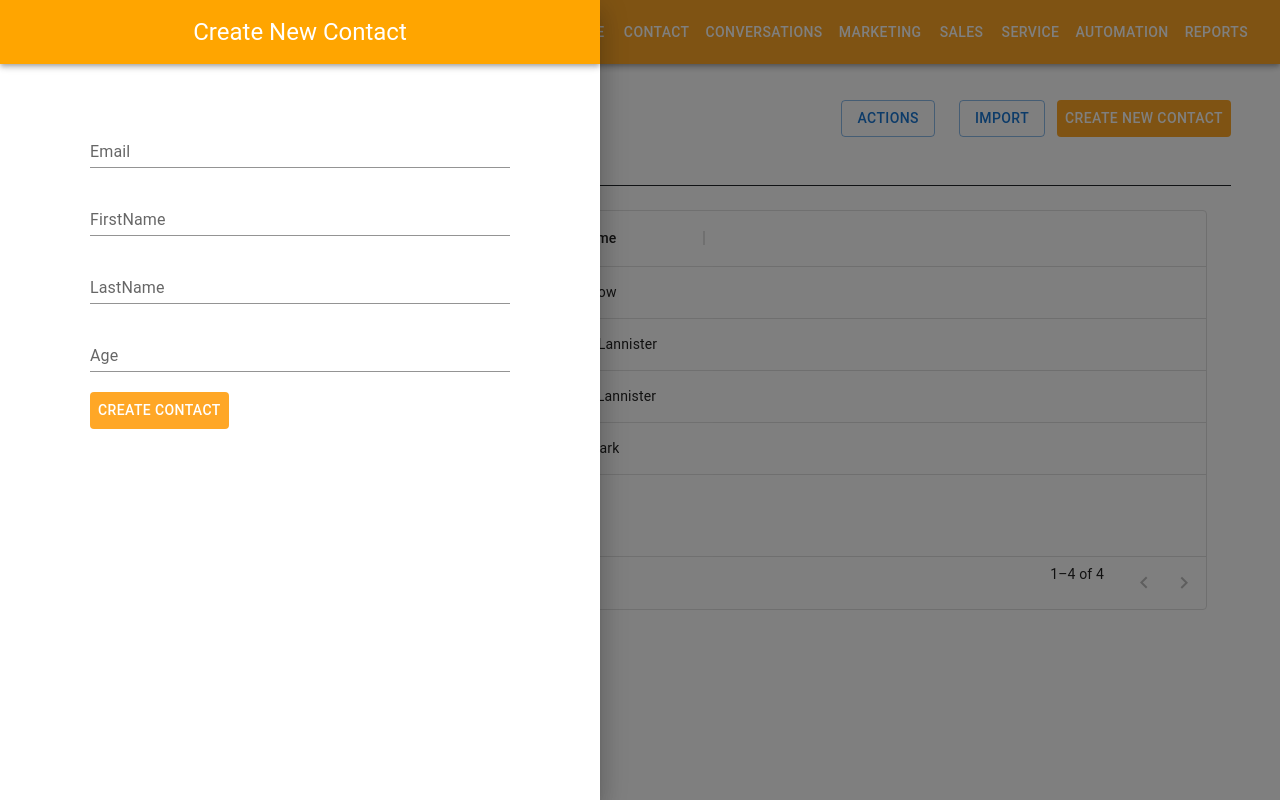
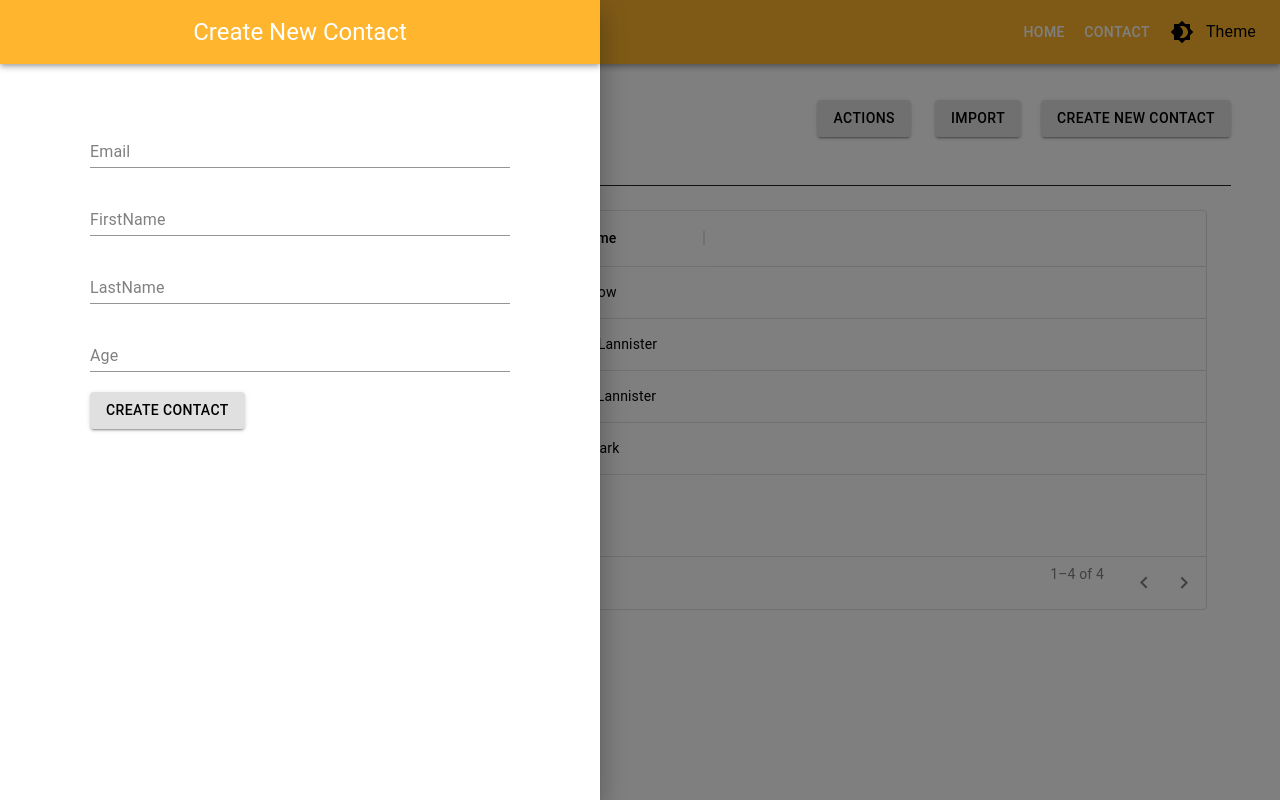
Before and after one commit to dfuseop-exe/crm-demo, a React (Create React App) app: page /Contact in a window 1280 px wide. Both pictures are taken after a click on the button "CREATE NEW CONTACT". Built offline with nearby package versions, Linux system fonts and the light colour scheme.

Commit message:
Dark mode Added

```diff
--- a/src/App.js
+++ b/src/App.js
@@ -1,5 +1,5 @@
-import { Container } from "@material-ui/core";
-import React from "react";
+import { Container} from "@material-ui/core";
+import React, { useState } from "react";
 import Navbar from "./Components/Navbar";
 import { BrowserRouter , Route , Switch  } from "react-router-dom";
 import Home from "./Components/Pages/Home";
@@ -8,16 +8,38 @@ import Contact from "./Components/Pages/Contact";
 
 function App() {
 
+  const [mode, setmode] = useState("white");
+
+  const togglemode = () => {
+
+    if (mode === "white") {
+      setmode("dark");
+      document.body.style.backgroundColor = "#212529";
+
+      document.body.style.color = "white";
+
+    } else {
+      setmode("white");
+      document.body.style.backgroundColor = "white";
+      document.body.style.color = "black";
+
+    }
+  };
+
   return(
-    <BrowserRouter>
+
+      <BrowserRouter>
       <Container>
-        <Navbar/>
+        <Navbar togglemode={togglemode} mode={mode}/>
         <Switch>
-          <Route exact path="/" component={Home} />
-          <Route exact path="/Contact" component={Contact} />
+
+          <Route exact path="/" ><Home togglemode={togglemode} mode={mode}/> </Route>
+          <Route exact path="/Contact"><Contact togglemode={togglemode} mode={mode}/></Route>
+
         </Switch>
       </Container>
     </BrowserRouter>
+
   )}
 
 export default App;
--- /dev/null
+++ b/src/Components/ADDForm.css
@@ -0,0 +1,11 @@
+
+
+#standard-basic-label{
+    color: grey;
+}
+
+
+
+input#standard-basic{
+    color: gray;
+}
--- a/src/Components/ADDForm.js
+++ b/src/Components/ADDForm.js
@@ -1,3 +1,4 @@
+import './ADDForm.css';
 import {
   AppBar,
   Button,
@@ -6,17 +7,20 @@ import {
   Typography,
 } from "@mui/material";
 import { orange } from "@mui/material/colors";
-import React, { useState } from "react";
+import React from "react";
+
 
 export default function ADDForm(props) {
 
 
+
+
   return (
-    <div style={{ margin: "15% auto", width: "70%" }}>
+    <div style={{ margin: "15% auto", width: "70%"  }}>
       <AppBar
         style={{
           position: "absolute",
-          backgroundColor: "orange",
+          backgroundColor: "#ffa500d1",
           display: "flex",
           alignItems: "center",
         }}
@@ -28,9 +32,10 @@ export default function ADDForm(props) {
         </Toolbar>
       </AppBar>
 
-      <div style={{ marginBottom: "20px" }}>
+      <div style={{ marginBottom: "20px"}}>
         <TextField
-          style={{ marginBottom: "20px", marginTop: "30px" }}
+
+          style={{ marginBottom: "20px", marginTop: "30px"}}
           id="standard-basic"
           value={props.contact.Email}
           onChange={props.handleInput}
@@ -38,6 +43,7 @@ export default function ADDForm(props) {
           label="Email"
           variant="standard"
           fullWidth
+
         />
         <TextField
           style={{ marginBottom: "20px" }}
@@ -48,6 +54,7 @@ export default function ADDForm(props) {
           label="FirstName"
           variant="standard"
           fullWidth
+
         />
         <TextField
           style={{ marginBottom: "20px" }}
@@ -69,9 +76,10 @@ export default function ADDForm(props) {
           label="Age"
           variant="standard"
           fullWidth
+
         />
 
-        <Button style={{ backgroundColor: orange[400], color: "white" }} onClick={props.addData}>
+        <Button  variant="contained" size="medium" color="inherit" style={{color : props.mode ==="white" ?"black":"black"}} onClick={props.addData}>
           Create Contact
         </Button>
       </div>
--- /dev/null
+++ b/src/Components/DataTable.css
@@ -0,0 +1,6 @@
+.MuiSvgIcon-root{color: gray;}
+
+.MuiDataGrid-sortIcon{color: gray;}
+
+
+.css-levciy-MuiTablePagination-displayedRows{color: gray;}
--- a/src/Components/DataTable.js
+++ b/src/Components/DataTable.js
@@ -1,5 +1,7 @@
 import React from 'react';
 import { DataGrid } from '@mui/x-data-grid';
+import './DataTable.css';
+
 
 const columns = [
     { field: 'id', headerName: 'ID', width: 70 },
@@ -30,15 +32,21 @@ const columns = [
 const DataTable = (props) => {
 
 
+
     return (
         <div>
             <div style={{ height: 400, width: '100%' }}>
             <DataGrid
+
                 rows={props.rows}
                 columns={columns}
                 pageSize={5}
                 rowsPerPageOptions={[5]}
                 checkboxSelection
+
+                style={{backgroundColor : props.mode ==="white" ?"white":"#14130c" , color : props.mode ==="white" ?"black":"white"}}
+
+                MuiSvgIcon-root
             />
             </div>
 
--- a/src/Components/LeftDrawer.js
+++ b/src/Components/LeftDrawer.js
@@ -23,15 +23,15 @@ export default function LeftDrawer(props) {
   };
 
   const list = (anchor) => (
-    <Box style={{ width : "600px" }}>
-      <ADDForm addData={props.addData} handleInput={props.handleInput} contact={props.contact} setcontact={props.setcontact}/>
+    <Box style={{ width : "600px"  , height : "100%" , backgroundColor : props.mode ==="white" ?"white":"#212529"}}>
+      <ADDForm addData={props.addData} handleInput={props.handleInput} contact={props.contact} setcontact={props.setcontact}  mode={props.mode}/>
     </Box>
   );
 
   return (
     <div style={{display : "inline-block" , marginLeft:"12px"}}>
 
-      <Button variant="text" style={{backgroundColor : orange[400] ,  color : "white" }} onClick={toggleDrawer("left", true)}>Create New Contact</Button>
+      <Button variant="contained" size="medium" color="inherit" style={{color : props.mode ==="white" ?"black":"black"}} onClick={toggleDrawer("left", true)}>Create New Contact</Button>
           <SwipeableDrawer
             anchor="left"
             open={state["left"]}
--- a/src/Components/Navbar.js
+++ b/src/Components/Navbar.js
@@ -1,21 +1,18 @@
-import { AppBar, Button, Toolbar, Typography } from '@material-ui/core'
-import { orange } from '@material-ui/core/colors'
+import { AppBar, Button, IconButton, Toolbar, Typography } from '@material-ui/core'
+
 import React from 'react'
 import { Link } from "react-router-dom";
+import Brightness4Icon from '@mui/icons-material/Brightness4';
 
-export default function Navbar() {
+export default function Navbar(props) {
     return (
-        <AppBar style={{backgroundColor : orange[400]}}>
+        <AppBar style={{backgroundColor : "#ffa500d1"}}>
           <Toolbar>
             <Typography variant="h5" style={{flexGrow : 1}}>Y&G - CRM</Typography>
             <Button color="inherit" component={Link} to="/">Home</Button>
             <Button color="inherit" component={Link} to="/Contact">Contact</Button>
-            <Button color="inherit">Conversations</Button>
-            <Button color="inherit">Marketing</Button>
-            <Button color="inherit">Sales</Button>
-            <Button color="inherit">Service</Button>
-            <Button color="inherit">Automation</Button>
-            <Button color="inherit">Reports</Button>
+            <IconButton onClick={props.togglemode}><Brightness4Icon style={{color : props.mode ==="white" ?"black":"white"}}/></IconButton>
+            <Typography variant="subtitle1" style={{color : props.mode ==="white" ?"black":"white"}}>Theme</Typography>
           </Toolbar>
       </AppBar>
     )
--- a/src/Components/Pages/Contact.js
+++ b/src/Components/Pages/Contact.js
@@ -5,6 +5,7 @@ import useStyles from "../styles";
 import PropTypes from 'prop-types';
 import DataTable from "../DataTable";
 import LeftDrawer from "../LeftDrawer";
+
 
 function TabPanel(props) {
   const { children, value, index, ...other } = props;
@@ -40,7 +41,7 @@ function a11yProps(index) {
 }
 
 
-function Contact() {
+function Contact(props) {
 
   const classes = useStyles();
 
@@ -104,25 +105,26 @@ function Contact() {
             Contacts
           </Typography>
           <div>
-              <Button variant="outlined" size="medium" sx={{ ml:3 }}>Actions</Button>
-              <Button variant="outlined" size="medium" sx={{ ml:3 }}>Import</Button>
+              <Button variant="contained" size="medium" color="inherit" sx={{ ml:3 }}  style={{color : props.mode ==="white" ?"black":"black"}} >Actions</Button>
+              <Button variant="contained" size="medium" color="inherit" sx={{ ml:3 ,mr :1 }} style={{color : props.mode ==="white" ?"black":"black"}}>Import</Button>
 
-              <LeftDrawer addData={addData} handleInput={handleInput} contact={contact} setcontact={setcontact}/>
+              <LeftDrawer addData={addData} handleInput={handleInput} contact={contact} setcontact={setcontact}  mode={props.mode}/>
           </div>
         </Box>
 
         {
           //Tabs Section
         }
+
         <Box sx={{ borderBottom: 1, borderColor: 'divider' }}>
-          <Tabs value={value} onChange={handleChange} aria-label="basic tabs example">
-            <Tab label="ALL Contacts" {...a11yProps(0)} />
-            <Tab label="My Contacts" {...a11yProps(1)} />
-            <Tab label="Unassigned Contacts" {...a11yProps(2)} />
+          <Tabs value={value} onChange={handleChange} aria-label="basic tabs example" >
+            <Tab label="ALL Contacts" {...a11yProps(0)} style={{color : props.mode ==="white" ?"black":"white"}}  />
+            <Tab label="My Contacts" {...a11yProps(1)} style={{color : props.mode ==="white" ?"black":"white"}}/>
+            <Tab label="Unassigned Contacts" {...a11yProps(2)} style={{color : props.mode ==="white" ?"black":"white"}} />
           </Tabs>
         </Box>
         <TabPanel value={value} index={0}>
-          <DataTable contact={contact} rows={rows}/>
+          <DataTable contact={contact} rows={rows} mode={props.mode}/>
         </TabPanel>
         <TabPanel value={value} index={1}>
           My Contacts
```
Also changed, not shown: src/Components/logo.jpg (added).
